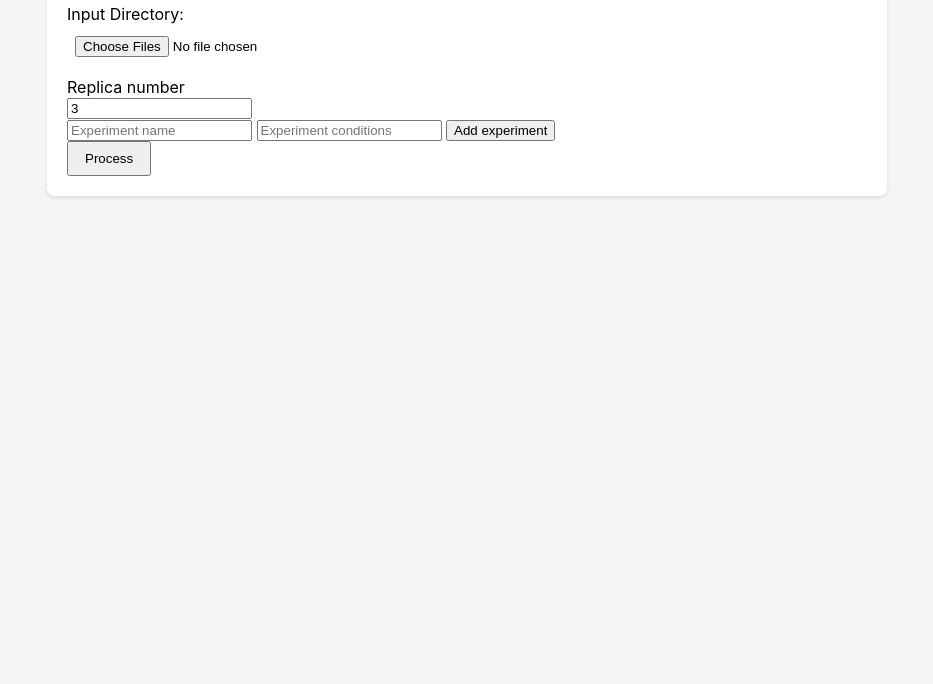
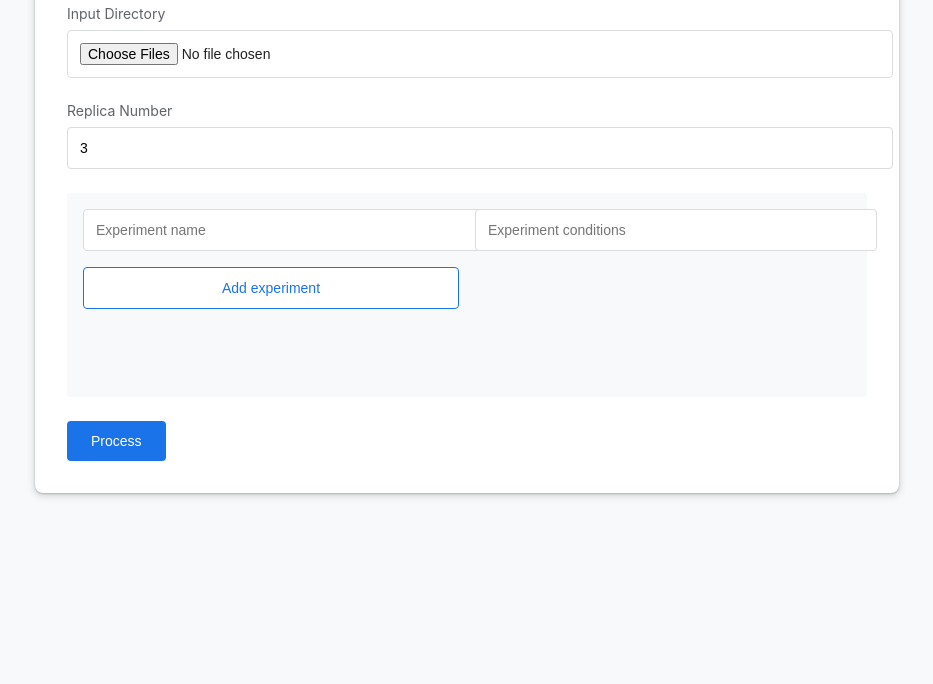
Before and after one commit to Zaya-dyno/lcdata_gui, an Electron app: page index.html in a window 1200 px wide. Shown: the part 116-800 px from the top of the page, without its empty margins (133-1066 px from the left). Drawn offline with Linux system fonts and the light colour scheme.

Commit message:
look bit pretty

```diff
--- a/index.html
+++ b/index.html
@@ -4,46 +4,146 @@
     <meta charset="UTF-8">
     <title>Electron App</title>
     <style>
+        :root {
+            --primary-blue: #1a73e8;
+            --hover-blue: #1557b0;
+            --border-color: #dadce0;
+            --text-primary: #202124;
+            --text-secondary: #5f6368;
+        }
+
         body {
-            font-family: -apple-system, BlinkMacSystemFont, 'Segoe UI', Roboto, Helvetica, Arial, sans-serif;
+            font-family: 'Google Sans', -apple-system, BlinkMacSystemFont, 'Segoe UI', Roboto, Helvetica, Arial, sans-serif;
             margin: 0;
             padding: 20px;
-            background-color: #f5f5f5;
+            background-color: #f8f9fa;
+            color: var(--text-primary);
         }
+
         .container {
             max-width: 800px;
             margin: 0 auto;
             background-color: white;
-            padding: 20px;
+            padding: 32px;
             border-radius: 8px;
-            box-shadow: 0 2px 4px rgba(0, 0, 0, 0.1);
+            box-shadow: 0 1px 2px 0 rgba(60,64,67,.3), 0 2px 6px 2px rgba(60,64,67,.15);
         }
+
         h1 {
-            color: #333;
-            margin-bottom: 20px;
+            color: var(--text-primary);
+            margin-bottom: 24px;
+            font-size: 24px;
+            font-weight: 400;
+        }
+
+        .form-group {
+            margin-bottom: 24px;
+        }
+
+        .form-label {
+            display: block;
+            margin-bottom: 8px;
+            color: var(--text-secondary);
+            font-size: 14px;
+        }
+
+        .form-control {
+            width: 100%;
+            padding: 12px;
+            border: 1px solid var(--border-color);
+            border-radius: 4px;
+            font-size: 14px;
+            transition: border-color 0.2s;
+        }
+
+        .form-control:focus {
+            outline: none;
+            border-color: var(--primary-blue);
+        }
+
+        .experiment-section {
+            background-color: #f8f9fa;
+            padding: 16px;
+            border-radius: 4px;
+            margin-bottom: 24px;
+        }
+
+        .experiment-inputs {
+            display: grid;
+            grid-template-columns: 1fr 1fr;
+            gap: 16px;
+            margin-bottom: 16px;
+        }
+
+        .btn {
+            background-color: var(--primary-blue);
+            color: white;
+            border: none;
+            padding: 12px 24px;
+            border-radius: 4px;
+            font-size: 14px;
+            cursor: pointer;
+            transition: background-color 0.2s;
+        }
+
+        .btn:hover {
+            background-color: var(--hover-blue);
+        }
+
+        .btn-secondary {
+            background-color: white;
+            color: var(--primary-blue);
+            border: 1px solid var(--primary-blue);
+        }
+
+        .btn-secondary:hover {
+            background-color: #f4f8fe;
+        }
+
+        #experiment_list {
+            background-color: #f8f9fa;
+            padding: 16px;
+            border-radius: 4px;
+            margin-bottom: 24px;
+        }
+        #experiment_list button {
+            background-color: var(--primary-blue);
+            color: white;
+            border: none;
+            padding: 12px 24px;
+            border-radius: 4px;
+            margin-left: 16px;
+        }
+        #experiment_list button:hover {
+            background-color: var(--hover-blue);
         }
     </style>
 </head>
 <body>
     <div class="container">
         <h1>Welcome to LCDATA tool</h1>
-        <!-- Directory Form Start -->
         <form id="dirForm">
-            <div style="margin-bottom: 12px;">
-                <label for="inputDir">Input Directory:</label><br>
-                <input type="file" webkitdirectory directory multiple id="inputDir" name="inputDir" placeholder="Enter input directory path" style="width: 100%; padding: 8px; margin-top: 4px;">
+            <div class="form-group">
+                <label class="form-label" for="inputDir">Input Directory</label>
+                <input type="file" webkitdirectory directory multiple id="inputDir" name="inputDir" class="form-control" placeholder="Enter input directory path">
             </div>
-            <div>Replica number</div>
-            <input type="text" id="replica_number" placeholder="Replica number" value="3">
-            <div id="experiment_add">
-                <input type="text" id="experiment_name" placeholder="Experiment name">
-                <input type="text" id="experiment_conditions" placeholder="Experiment conditions">
-                <button id="add_experiment">Add experiment</button>
+
+            <div class="form-group">
+                <label class="form-label" for="replica_number">Replica Number</label>
+                <input type="text" id="replica_number" class="form-control" placeholder="Replica number" value="3">
             </div>
-            <div id="experiment_list"></div>
-            <button type="submit" style="padding: 8px 16px;">Process</button>
+
+            <div class="experiment-section">
+                <div class="experiment-inputs">
+                    <input type="text" id="experiment_name" class="form-control" placeholder="Experiment name">
+                    <input type="text" id="experiment_conditions" class="form-control" placeholder="Experiment conditions">
+                    <button type="button" id="add_experiment" class="btn btn-secondary">Add experiment</button>
+                </div>
+                <div id="experiment_list"></div>
+            </div>
+
+            <button type="submit" class="btn">Process</button>
         </form>
-        <!-- Directory Form End -->
     </div>
     <script src="renderer.js"></script>
 </body>
--- a/renderer.js
+++ b/renderer.js
@@ -22,14 +22,16 @@ function display_experiment_list(){
     const experiment_list_section = document.getElementById('experiment_list');
     experiment_list_section.innerHTML = '';
     experiment_list.forEach(function(experiment) {
-        experiment_list_section.innerHTML += '<div>' + experiment.name + ':' + experiment.conditions_number + '</div>';
+        var div = document.createElement('div');
+        div.textContent = experiment.name + ':' + experiment.conditions_number;
         button = document.createElement('button');
         button.textContent = 'Delete';
         button.addEventListener('click', function() {
             experiment_list.splice(experiment_list.indexOf(experiment), 1);
             display_experiment_list();
         });
-        experiment_list_section.appendChild(button);
+        div.appendChild(button);
+        experiment_list_section.appendChild(div);
     });
 }
 
```
Also changed, not shown: conditions/config.html (+71 -6 lines).
